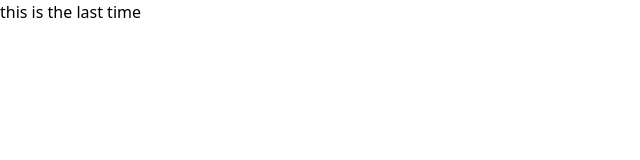
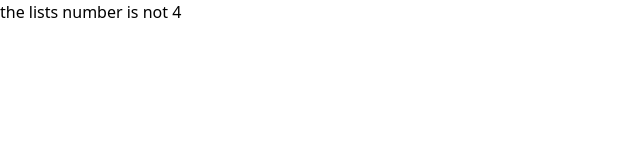
Before and after one commit to ayanafilee/Quote-Generator, a React (Vite) app: page / in a window 1280 px wide. Shown: the top 160 px of the page, without its empty margins (0-640 px from the left). Built offline with nearby package versions, Linux system fonts and the light colour scheme.

Commit message:
odification

```diff
--- a/src/App.tsx
+++ b/src/App.tsx
@@ -56,7 +56,7 @@ if( lists.length == 4){
 else{
   return(
     <div>
-      this is the last time
+      the lists number is not 4
     </div>
   )
 }
```
